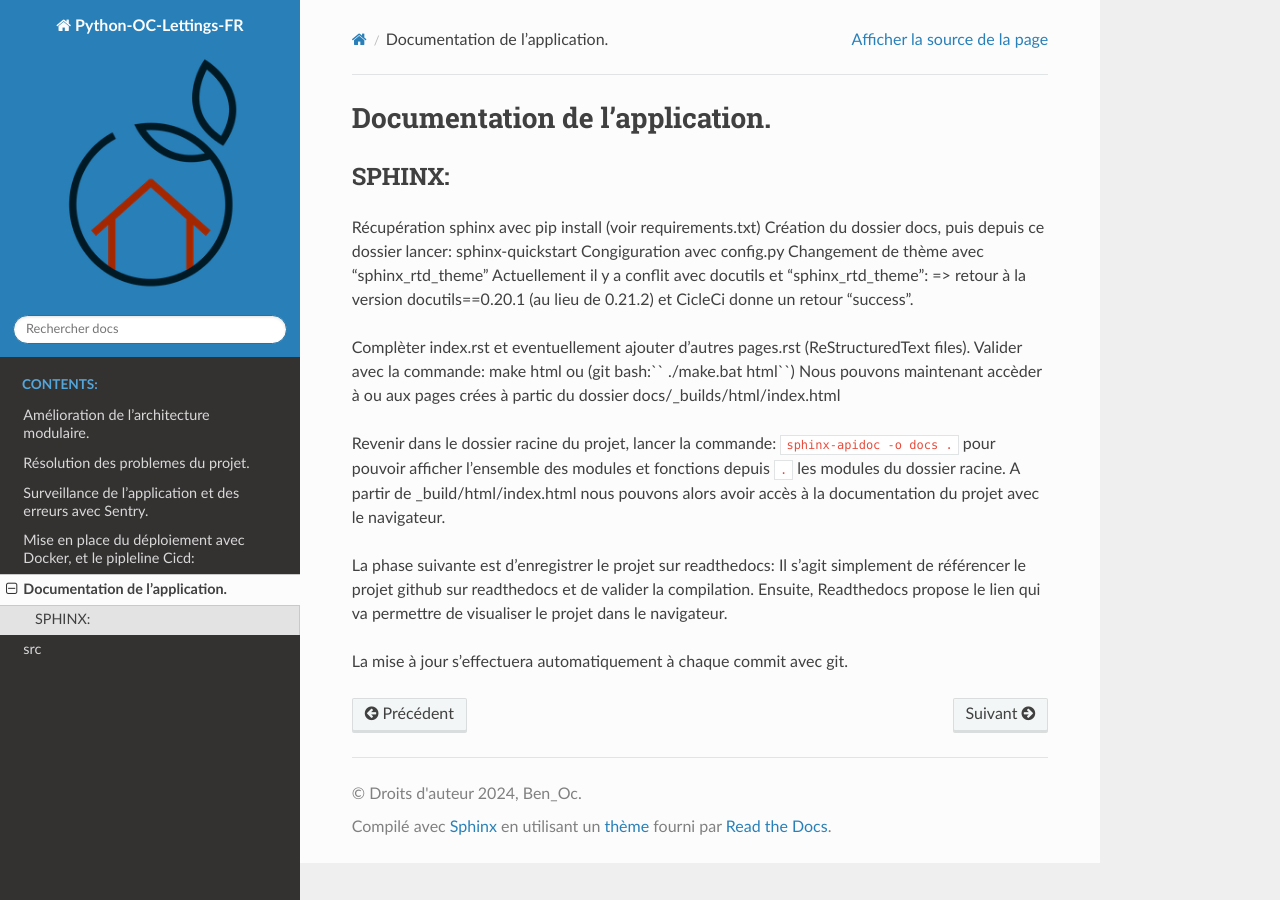
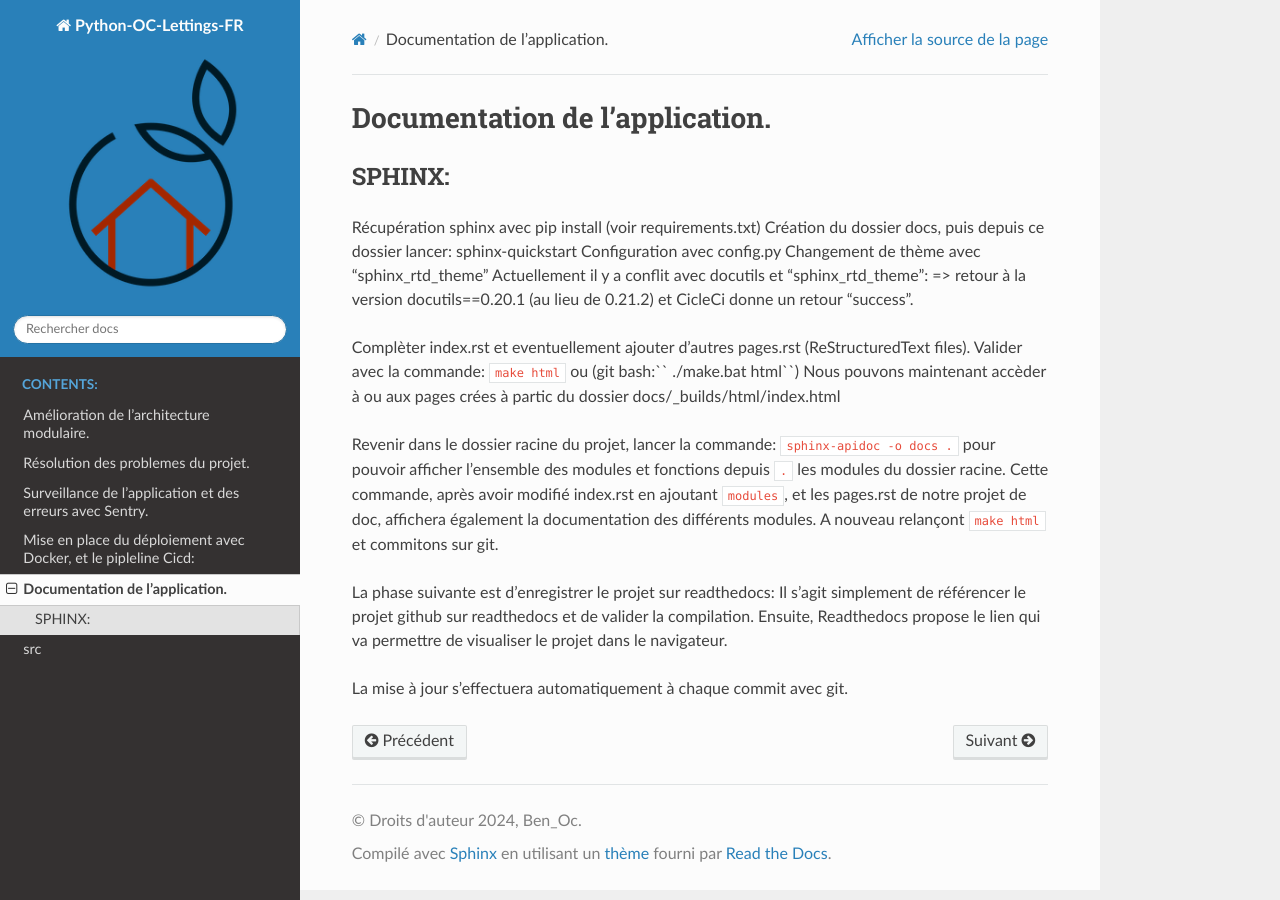
Before and after one commit to lou57810/Python-OC-Lettings-FR, a Sphinx documentation site: the page built from docs/page5.rst, in a window 1280 px wide. Built offline with Sphinx 7.4.7 and the Read the Docs theme 2.0.0, drawn with Linux system fonts in a browser that asks for light colours; pages that are not in the unit, such as notebooks, are missing from menus.

Commit message:
Modif docs.

```diff
--- a/docs/page5.rst
+++ b/docs/page5.rst
@@ -5,19 +5,21 @@ SPHINX:
 Récupération sphinx avec pip install (voir requirements.txt)
 Création du dossier docs, puis depuis ce dossier lancer:
 sphinx-quickstart
-Congiguration avec config.py
+Configuration avec config.py
 Changement de thème avec 'sphinx_rtd_theme'
 Actuellement il y a conflit avec docutils et 'sphinx_rtd_theme':
 => retour à la version docutils==0.20.1 (au lieu de 0.21.2) et CicleCi donne un retour 'success'.
 
 Complèter index.rst et eventuellement ajouter d'autres pages.rst (ReStructuredText files).
-Valider avec la commande: make html ou (git bash:`` ./make.bat html``)
+Valider avec la commande: ``make html`` ou (git bash:`` ./make.bat html``)
 Nous pouvons maintenant accèder à ou aux pages crées à partic du dossier docs/_builds/html/index.html
 
 Revenir dans le dossier racine du projet, lancer la commande:
 ``sphinx-apidoc -o docs .`` pour pouvoir afficher l'ensemble des modules et fonctions depuis ``.`` les modules
 du dossier racine.
-A partir de _build/html/index.html nous pouvons alors avoir accès à la documentation du projet avec le navigateur.
+Cette commande, après avoir modifié index.rst en ajoutant ``modules``, et les pages.rst de notre projet de doc,
+affichera également la documentation des différents modules.
+A nouveau relançont ``make html`` et commitons sur git.
 
 La phase suivante est d'enregistrer le projet sur readthedocs:
 Il s'agit simplement de référencer le projet github sur readthedocs et de valider la compilation.
```
Also changed, not shown: 8 other files.
